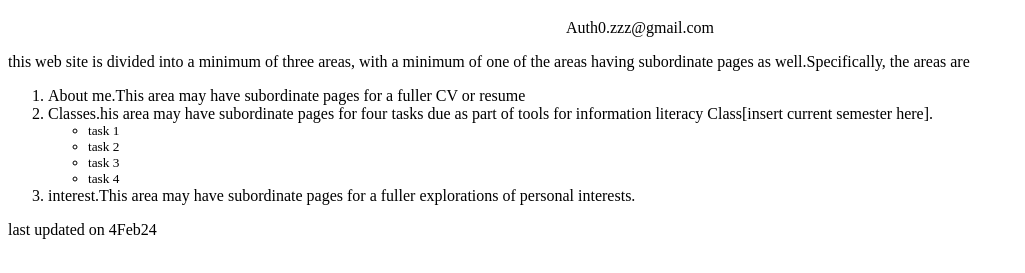
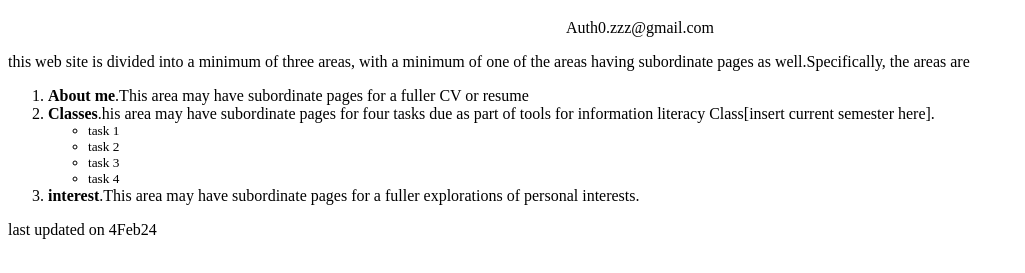
Before and after one commit to raidiizx/ex-1.github.io, a plain HTML site: page index.html in a window 1280 px wide. Shown: the part 61-334 px from the top of the page, without its empty margins (0-1025 px from the left). Drawn offline with Linux system fonts and the light colour scheme.

Commit message:
bold order list

```diff
--- a/index.html
+++ b/index.html
@@ -17,9 +17,10 @@
     </header>
 
     <section>
-        <p><div style="text-align: center;">
+        <p>
+        <div style="text-align: center;">
             Auth0.zzz@gmail.com
-            </div>
+        </div>
         </p>
     </section>
 
@@ -32,8 +33,8 @@
 
     <section>
         <ol>
-            <li>About me.This area may have subordinate pages for a fuller CV or resume</li>
-            <li>Classes.his area may have subordinate pages for four tasks due as part of tools for information
+            <li><b>About me</b>.This area may have subordinate pages for a fuller CV or resume</li>
+            <li><b>Classes</b>.his area may have subordinate pages for four tasks due as part of tools for information
                 literacy Class[insert current semester here].</li>
             <sub>
                 <ul>
@@ -42,10 +43,9 @@
                     <li>task 3</li>
                     <li>task 4</li>
                 </ul>
-
-
             </sub>
-            <li>interest.This area may have subordinate pages for a fuller explorations of personal interests.</li>
+            <li><b>interest</b>.This area may have subordinate pages for a fuller explorations of personal interests.
+            </li>
         </ol>
     </section>
 
```
